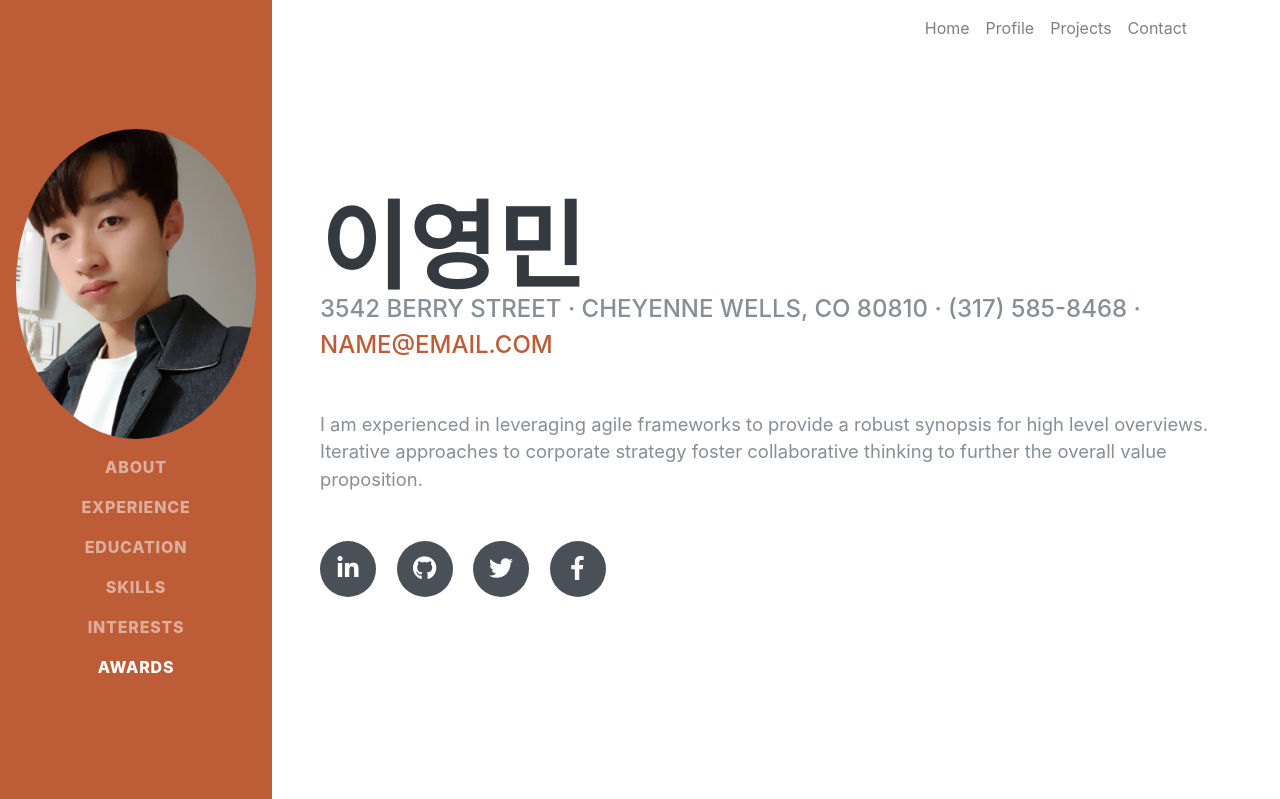
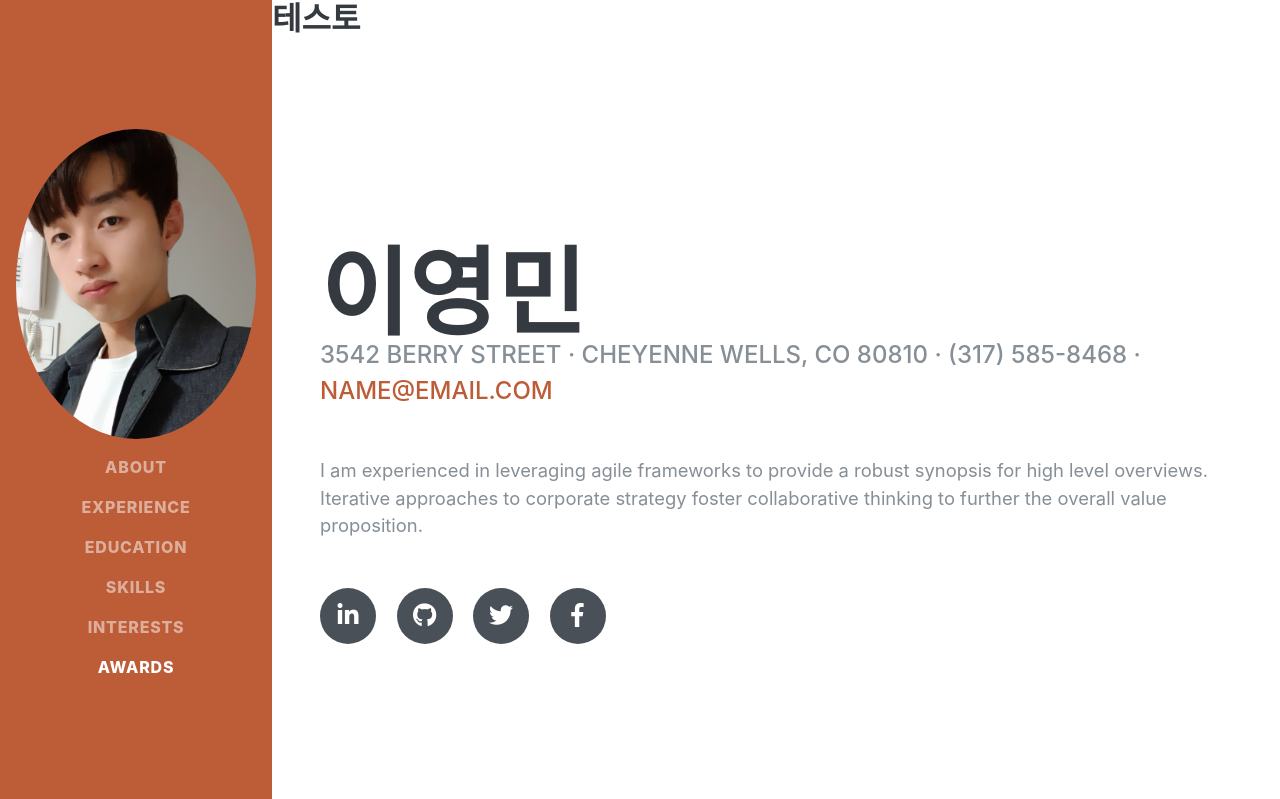
Before and after one commit to horoyoii/my_portfolio_site, a Django app: page /profile/ in a window 1280 px wide. Shown: the top 799 px of the page. Run offline with Django 3.2, Linux system fonts and the light colour scheme; data comes from the database, SQL or seed files in the repository; both versions use the stored data as it was after the commit; some libraries are stand-ins or nearby versions; some web fonts are replaced.

Commit message:
test
test

```diff
--- a/MyPort/MyPort/settings.py
+++ b/MyPort/MyPort/settings.py
@@ -119,7 +119,7 @@ USE_TZ = True
 # https://docs.djangoproject.com/en/2.1/howto/static-files/
 
 STATIC_URL = '/static/'
-
+STATICFILES_DIRS = ( os.path.join('static'), )
 
 # Login
 LOGIN_REDIRECT_URL = '/'
--- a/MyPort/mainapp/static/profile/css/resume.css
+++ b/MyPort/mainapp/static/profile/css/resume.css
@@ -4,6 +4,9 @@
  * Licensed under MIT (https://github.com/BlackrockDigital/startbootstrap-resume/blob/master/LICENSE)
  */
 
+ /*
+ 수정버젼
+ */
 body {
   font-family: 'Muli', -apple-system, BlinkMacSystemFont, 'Segoe UI', Roboto, 'Helvetica Neue', Arial, sans-serif, 'Apple Color Emoji', 'Segoe UI Emoji', 'Segoe UI Symbol', 'Noto Color Emoji';
   padding-top: 54px;
@@ -225,3 +228,101 @@ input.MyButton {
   background: #000;
   border: 1px solid #fff;
   }
+
+
+
+
+#mainNav {
+  position: absolute;
+  border-bottom: 1px solid #e9ecef;
+  background-color: rgb(19, 3, 3);
+  font-family: 'Open Sans', 'Helvetica Neue', Helvetica, Arial, sans-serif;
+}
+
+#mainNav .navbar-brand {
+  font-weight: 800;
+  color: #343a40;
+}
+
+#mainNav .navbar-toggler {
+  font-size: 12px;
+  font-weight: 800;
+  padding: 13px;
+  text-transform: uppercase;
+  color: #343a40;
+}
+
+#mainNav .navbar-nav > li.nav-item > a {
+  font-size: 12px;
+  font-weight: 800;
+  letter-spacing: 1px;
+  text-transform: uppercase;
+}
+
+@media only screen and (min-width: 992px) {
+  #mainNav {
+    border-bottom: 1px solid transparent;
+    background: transparent;
+  }
+  #mainNav .navbar-brand {
+    padding: 10px 20px;
+    color: #fff;
+  }
+  #mainNav .navbar-brand:focus, #mainNav .navbar-brand:hover {
+    color: rgba(255, 255, 255, 0.8);
+  }
+  #mainNav .navbar-nav > li.nav-item > a {
+    padding: 10px 20px;
+    color: #fff;
+  }
+  #mainNav .navbar-nav > li.nav-item > a:focus, #mainNav .navbar-nav > li.nav-item > a:hover {
+    color: rgba(255, 255, 255, 0.8);
+  }
+}
+
+@media only screen and (min-width: 992px) {
+  #mainNav {
+    -webkit-transition: background-color 0.2s;
+    transition: background-color 0.2s;
+    /* Force Hardware Acceleration in WebKit */
+    -webkit-transform: translate3d(0, 0, 0);
+    transform: translate3d(0, 0, 0);
+    -webkit-backface-visibility: hidden;
+  }
+  #mainNav.is-fixed {
+    /* when the user scrolls down, we hide the header right above the viewport */
+    position: fixed;
+    top: -67px;
+    -webkit-transition: -webkit-transform 0.2s;
+    transition: -webkit-transform 0.2s;
+    transition: transform 0.2s;
+    transition: transform 0.2s, -webkit-transform 0.2s;
+    border-bottom: 1px solid white;
+    background-color: rgba(255, 255, 255, 0.9);
+  }
+  #mainNav.is-fixed .navbar-brand {
+    color: #212529;
+  }
+  #mainNav.is-fixed .navbar-brand:focus, #mainNav.is-fixed .navbar-brand:hover {
+    color: #0085A1;
+  }
+  #mainNav.is-fixed .navbar-nav > li.nav-item > a {
+    color: #212529;
+  }
+  #mainNav.is-fixed .navbar-nav > li.nav-item > a:focus, #mainNav.is-fixed .navbar-nav > li.nav-item > a:hover {
+    color: #0085A1;
+  }
+  #mainNav.is-visible {
+    /* if the user changes the scrolling direction, we show the header */
+    -webkit-transform: translate3d(0, 100%, 0);
+    transform: translate3d(0, 100%, 0);
+  }
+}
+#myy{
+  color:rebeccapurple
+}
+
+.test{
+  color:rebeccapurple;
+  font-size: 200px;
+}
--- a/MyPort/mainapp/templates/mainapp/profile.html
+++ b/MyPort/mainapp/templates/mainapp/profile.html
@@ -36,7 +36,7 @@
       <div class="collapse navbar-collapse" id="navbarResponsive">
         <ul class="navbar-nav ml-auto">
           <li class="nav-item">
-            <a class="nav-link" href="/">Home</a>
+            <a class="nav-link" id="myy" href="/">Hommy</a>
           </li>
           <li class="nav-item">
             <a class="nav-link" href="/profile">Profile</a>
@@ -89,6 +89,10 @@
       </ul>
     </div>
   </nav>
+
+  <div class="test">
+    <h3>테스토</h3>
+  </div>
 
   <div class="container-fluid p-0">
     <section class="resume-section p-3 p-lg-5 d-flex align-items-center" id="about">
```
Also changed, not shown: MyPort/db.sqlite3.
